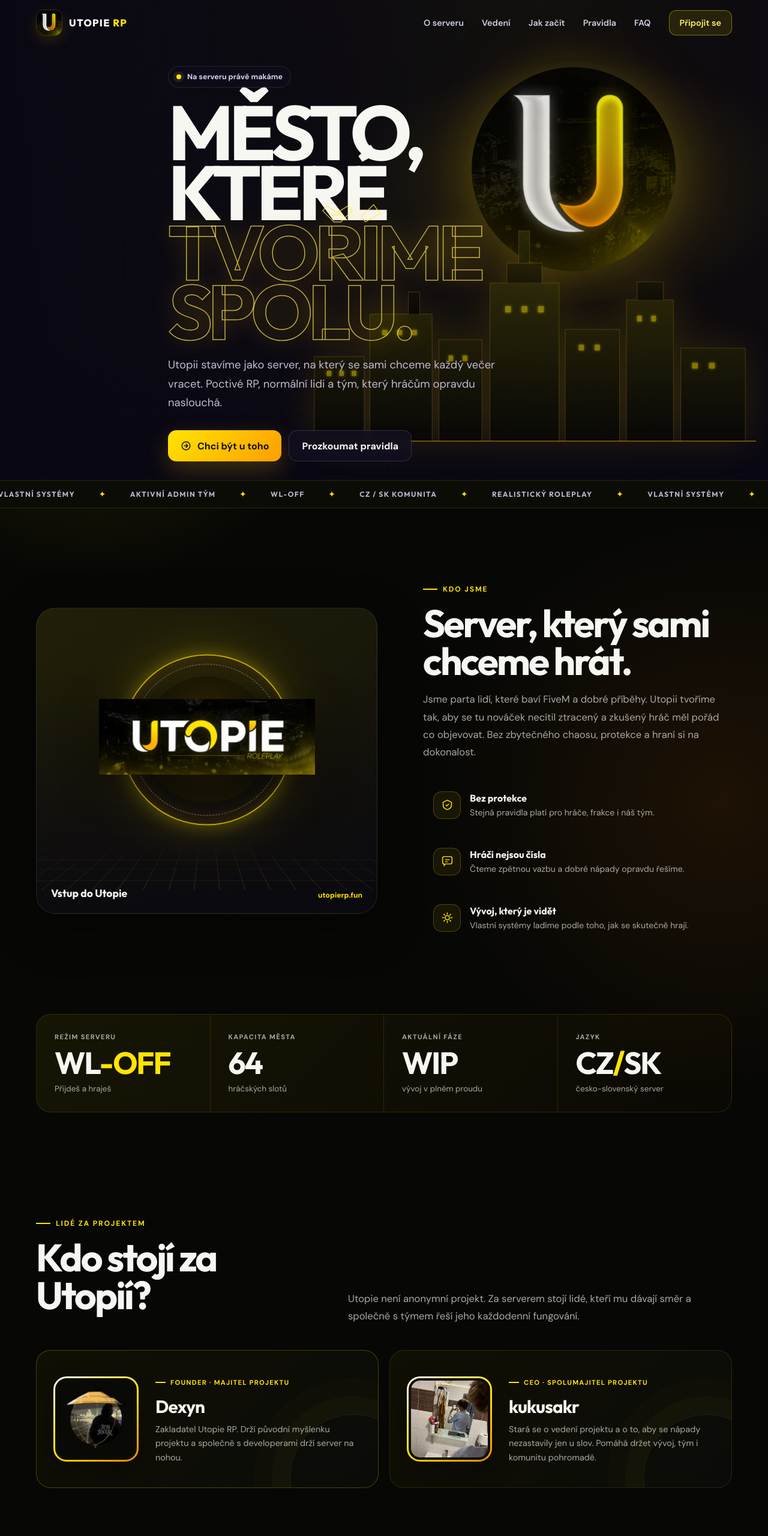
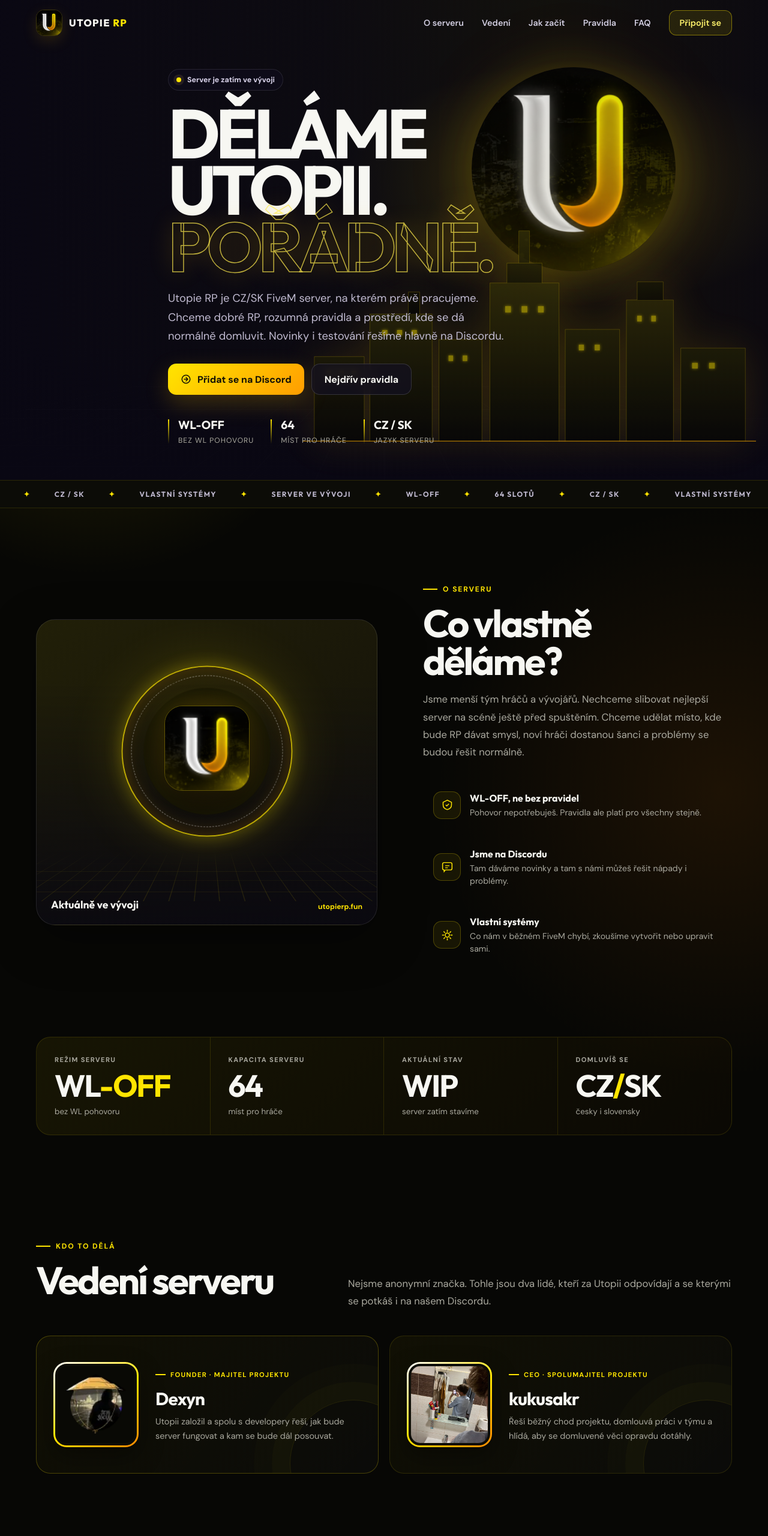
Before and after one commit to KukusakR/utopieweb, a plain HTML site: page index.html in a window 1280 px wide. Shown: the top 2560 px of the page at 60% size. Drawn offline with Linux system fonts and the light colour scheme.

Commit message:
Update index.html

```diff
--- a/index.html
+++ b/index.html
@@ -179,7 +179,7 @@
       backdrop-filter: blur(12px);
     }
     .status-dot { width: 8px; height: 8px; border-radius: 50%; background: var(--warning); box-shadow: 0 0 0 5px rgba(255,205,106,.1); }
-    .hero h1 { max-width: 700px; margin-bottom: 24px; font-size: clamp(4rem, 10vw, 8.4rem); line-height: .78; letter-spacing: -.065em; text-transform: uppercase; }
+    .hero h1 { max-width: 700px; margin-bottom: 24px; font-size: clamp(4rem, 9vw, 7.4rem); line-height: .82; letter-spacing: -.065em; text-transform: uppercase; }
     .hero h1 span { display: block; color: transparent; -webkit-text-stroke: 1.5px rgba(255,236,76,.72); text-shadow: 0 0 42px rgba(255,193,0,.16); }
     .hero-copy { max-width: 570px; margin-bottom: 30px; color: #c1bbd1; font-size: clamp(1rem, 1.7vw, 1.15rem); line-height: 1.7; }
     .hero-actions { display: flex; flex-wrap: wrap; gap: 12px; }
@@ -231,7 +231,7 @@
     .portal-ring::before, .portal-ring::after { content: ""; position: absolute; border-radius: inherit; }
     .portal-ring::before { inset: 14px; border: 1px dashed rgba(255,255,255,.46); animation: spin 18s linear infinite; }
     .portal-ring::after { inset: 35px; background: radial-gradient(circle, rgba(255,255,255,.8), rgba(255,229,0,.42) 4%, rgba(255,133,0,.09) 32%, rgba(8,8,5,.88) 70%); box-shadow: inset 0 0 55px rgba(255,229,0,.13); }
-    .showcase-logo { position: absolute; z-index: 3; left: 50%; top: 42%; width: min(72%, 360px); transform: translate(-50%,-50%); filter: drop-shadow(0 18px 30px rgba(0,0,0,.55)); }
+    .showcase-logo { position: absolute; z-index: 3; left: 50%; top: 42%; width: 142px; aspect-ratio: 1; object-fit: cover; transform: translate(-50%,-50%); border: 1px solid rgba(255,229,0,.28); border-radius: 30px; box-shadow: 0 18px 45px rgba(0,0,0,.58), 0 0 38px rgba(255,229,0,.15); }
     @keyframes spin { to { transform: rotate(360deg); } }
     .portal-floor { position: absolute; left: 50%; bottom: 0; width: 130%; height: 36%; transform: translateX(-50%) perspective(340px) rotateX(65deg); background-image: linear-gradient(rgba(255,229,0,.13) 1px, transparent 1px), linear-gradient(90deg, rgba(255,229,0,.13) 1px, transparent 1px); background-size: 32px 32px; mask-image: linear-gradient(to top, black, transparent); }
     .card-label { position: absolute; left: 24px; right: 24px; bottom: 22px; display: flex; justify-content: space-between; align-items: end; }
@@ -442,28 +442,28 @@
         <path d="M0 430h800" stroke="#ffb000" stroke-width="3" opacity=".7"/>
       </svg>
       <div class="container hero-content">
-        <div class="status-pill"><span class="status-dot"></span> Na serveru právě makáme</div>
-        <h1>MĚSTO, KTERÉ <span>TVOŘÍME SPOLU.</span></h1>
-        <p class="hero-copy">Utopii stavíme jako server, na který se sami chceme každý večer vracet. Poctivé RP, normální lidi a tým, který hráčům opravdu naslouchá.</p>
+        <div class="status-pill"><span class="status-dot"></span> Server je zatím ve vývoji</div>
+        <h1>DĚLÁME UTOPII. <span>POŘÁDNĚ.</span></h1>
+        <p class="hero-copy">Utopie RP je CZ/SK FiveM server, na kterém právě pracujeme. Chceme dobré RP, rozumná pravidla a prostředí, kde se dá normálně domluvit. Novinky i testování řešíme hlavně na Discordu.</p>
         <div class="hero-actions">
           <a class="btn btn-primary" href="#pripojit">
             <svg viewBox="0 0 24 24" fill="none" aria-hidden="true"><path d="M8 12h8m-4-4 4 4-4 4" stroke="currentColor" stroke-width="2" stroke-linecap="round" stroke-linejoin="round"/><circle cx="12" cy="12" r="9" stroke="currentColor" stroke-width="2"/></svg>
-            Chci být u toho
+            Přidat se na Discord
           </a>
-          <a class="btn btn-ghost" href="#pravidla">Prozkoumat pravidla</a>
+          <a class="btn btn-ghost" href="#pravidla">Nejdřív pravidla</a>
         </div>
         <div class="hero-meta">
-          <div><strong>WL-OFF</strong><span>Bez pohovoru</span></div>
-          <div><strong>64</strong><span>Slotů</span></div>
-          <div><strong>CZ / SK</strong><span>Komunita</span></div>
+          <div><strong>WL-OFF</strong><span>Bez WL pohovoru</span></div>
+          <div><strong>64</strong><span>Míst pro hráče</span></div>
+          <div><strong>CZ / SK</strong><span>Jazyk serveru</span></div>
         </div>
       </div>
     </section>
 
     <div class="ticker" aria-hidden="true">
       <div class="ticker-track">
-        <div class="ticker-item">Realistický RolePlay</div><div class="ticker-item">Vlastní systémy</div><div class="ticker-item">Aktivní admin tým</div><div class="ticker-item">WL-OFF</div><div class="ticker-item">CZ / SK komunita</div>
-        <div class="ticker-item">Realistický RolePlay</div><div class="ticker-item">Vlastní systémy</div><div class="ticker-item">Aktivní admin tým</div><div class="ticker-item">WL-OFF</div><div class="ticker-item">CZ / SK komunita</div>
+        <div class="ticker-item">WL-OFF</div><div class="ticker-item">64 slotů</div><div class="ticker-item">CZ / SK</div><div class="ticker-item">Vlastní systémy</div><div class="ticker-item">Server ve vývoji</div>
+        <div class="ticker-item">WL-OFF</div><div class="ticker-item">64 slotů</div><div class="ticker-item">CZ / SK</div><div class="ticker-item">Vlastní systémy</div><div class="ticker-item">Server ve vývoji</div>
       </div>
     </div>
 
@@ -471,17 +471,17 @@
       <div class="container intro-grid">
         <div class="portal-card reveal">
           <div class="portal-ring"></div><div class="portal-floor"></div>
-          <img class="showcase-logo" src="assets/utopie-logo.png" alt="Utopie RolePlay">
-          <div class="card-label"><strong>Vstup do Utopie</strong><span>utopierp.fun</span></div>
+          <img class="showcase-logo" src="assets/utopie-avatar.png" alt="Logo Utopie RolePlay">
+          <div class="card-label"><strong>Aktuálně ve vývoji</strong><span>utopierp.fun</span></div>
         </div>
         <div class="reveal">
-          <p class="eyebrow">Kdo jsme</p>
-          <h2>Server, který sami chceme hrát.</h2>
-          <p class="section-copy">Jsme parta lidí, které baví FiveM a dobré příběhy. Utopii tvoříme tak, aby se tu nováček necítil ztracený a zkušený hráč měl pořád co objevovat. Bez zbytečného chaosu, protekce a hraní si na dokonalost.</p>
+          <p class="eyebrow">O serveru</p>
+          <h2>Co vlastně děláme?</h2>
+          <p class="section-copy">Jsme menší tým hráčů a vývojářů. Nechceme slibovat nejlepší server na scéně ještě před spuštěním. Chceme udělat místo, kde bude RP dávat smysl, noví hráči dostanou šanci a problémy se budou řešit normálně.</p>
           <div class="feature-list">
-            <div class="feature"><div class="feature-icon"><svg viewBox="0 0 24 24" fill="none"><path d="M12 3 4 7v5c0 4.8 3.4 7.8 8 9 4.6-1.2 8-4.2 8-9V7l-8-4Z" stroke="currentColor" stroke-width="1.7"/><path d="m9 12 2 2 4-4" stroke="currentColor" stroke-width="1.7"/></svg></div><div><strong>Bez protekce</strong><span>Stejná pravidla platí pro hráče, frakce i náš tým.</span></div></div>
-            <div class="feature"><div class="feature-icon"><svg viewBox="0 0 24 24" fill="none"><path d="M8 9h8m-8 4h5m-7 7 2.4-3H18a3 3 0 0 0 3-3V6a3 3 0 0 0-3-3H6a3 3 0 0 0-3 3v8a3 3 0 0 0 3 3v3Z" stroke="currentColor" stroke-width="1.7"/></svg></div><div><strong>Hráči nejsou čísla</strong><span>Čteme zpětnou vazbu a dobré nápady opravdu řešíme.</span></div></div>
-            <div class="feature"><div class="feature-icon"><svg viewBox="0 0 24 24" fill="none"><path d="M12 2v4m0 12v4M4.9 4.9l2.8 2.8m8.6 8.6 2.8 2.8M2 12h4m12 0h4M4.9 19.1l2.8-2.8m8.6-8.6 2.8-2.8" stroke="currentColor" stroke-width="1.7"/><circle cx="12" cy="12" r="4" stroke="currentColor" stroke-width="1.7"/></svg></div><div><strong>Vývoj, který je vidět</strong><span>Vlastní systémy ladíme podle toho, jak se skutečně hrají.</span></div></div>
+            <div class="feature"><div class="feature-icon"><svg viewBox="0 0 24 24" fill="none"><path d="M12 3 4 7v5c0 4.8 3.4 7.8 8 9 4.6-1.2 8-4.2 8-9V7l-8-4Z" stroke="currentColor" stroke-width="1.7"/><path d="m9 12 2 2 4-4" stroke="currentColor" stroke-width="1.7"/></svg></div><div><strong>WL-OFF, ne bez pravidel</strong><span>Pohovor nepotřebuješ. Pravidla ale platí pro všechny stejně.</span></div></div>
+            <div class="feature"><div class="feature-icon"><svg viewBox="0 0 24 24" fill="none"><path d="M8 9h8m-8 4h5m-7 7 2.4-3H18a3 3 0 0 0 3-3V6a3 3 0 0 0-3-3H6a3 3 0 0 0-3 3v8a3 3 0 0 0 3 3v3Z" stroke="currentColor" stroke-width="1.7"/></svg></div><div><strong>Jsme na Discordu</strong><span>Tam dáváme novinky a tam s námi můžeš řešit nápady i problémy.</span></div></div>
+            <div class="feature"><div class="feature-icon"><svg viewBox="0 0 24 24" fill="none"><path d="M12 2v4m0 12v4M4.9 4.9l2.8 2.8m8.6 8.6 2.8 2.8M2 12h4m12 0h4M4.9 19.1l2.8-2.8m8.6-8.6 2.8-2.8" stroke="currentColor" stroke-width="1.7"/><circle cx="12" cy="12" r="4" stroke="currentColor" stroke-width="1.7"/></svg></div><div><strong>Vlastní systémy</strong><span>Co nám v běžném FiveM chybí, zkoušíme vytvořit nebo upravit sami.</span></div></div>
           </div>
         </div>
       </div>
@@ -489,27 +489,27 @@
 
     <section class="stats-wrap">
       <div class="container stats reveal">
-        <div class="stat"><small>Režim serveru</small><strong>WL<em>-OFF</em></strong><p>Přijdeš a hraješ</p></div>
-        <div class="stat"><small>Kapacita města</small><strong>64</strong><p>hráčských slotů</p></div>
-        <div class="stat"><small>Aktuální fáze</small><strong>WIP</strong><p>vývoj v plném proudu</p></div>
-        <div class="stat"><small>Jazyk</small><strong>CZ<em>/</em>SK</strong><p>česko-slovenský server</p></div>
+        <div class="stat"><small>Režim serveru</small><strong>WL<em>-OFF</em></strong><p>bez WL pohovoru</p></div>
+        <div class="stat"><small>Kapacita serveru</small><strong>64</strong><p>míst pro hráče</p></div>
+        <div class="stat"><small>Aktuální stav</small><strong>WIP</strong><p>server zatím stavíme</p></div>
+        <div class="stat"><small>Domluvíš se</small><strong>CZ<em>/</em>SK</strong><p>česky i slovensky</p></div>
       </div>
     </section>
 
     <section class="team" id="vedeni">
       <div class="container">
         <div class="section-head reveal">
-          <div><p class="eyebrow">Lidé za projektem</p><h2>Kdo stojí za Utopií?</h2></div>
-          <p class="section-copy">Utopie není anonymní projekt. Za serverem stojí lidé, kteří mu dávají směr a společně s týmem řeší jeho každodenní fungování.</p>
+          <div><p class="eyebrow">Kdo to dělá</p><h2>Vedení serveru</h2></div>
+          <p class="section-copy">Nejsme anonymní značka. Tohle jsou dva lidé, kteří za Utopii odpovídají a se kterými se potkáš i na našem Discordu.</p>
         </div>
         <div class="team-grid">
           <article class="owner-card founder reveal">
             <div class="owner-photo-wrap"><img class="owner-photo dexyn" src="assets/dexyn.png" alt="Profilová fotografie Dexyna"></div>
-            <div class="owner-info"><span class="owner-role">Founder · Majitel projektu</span><h3>Dexyn</h3><p>Zakladatel Utopie RP. Drží původní myšlenku projektu a společně s developerami drží server na nohou.</p></div>
+            <div class="owner-info"><span class="owner-role">Founder · Majitel projektu</span><h3>Dexyn</h3><p>Utopii založil a spolu s developery řeší, jak bude server fungovat a kam se bude dál posouvat.</p></div>
           </article>
           <article class="owner-card reveal">
             <div class="owner-photo-wrap"><img class="owner-photo kukusakr" src="assets/kukusakr.png" alt="Profilová fotografie kukusáka"></div>
-            <div class="owner-info"><span class="owner-role">CEO · Spolumajitel projektu</span><h3>kukusakr</h3><p>Stará se o vedení projektu a o to, aby se nápady nezastavily jen u slov. Pomáhá držet vývoj, tým i komunitu pohromadě.</p></div>
+            <div class="owner-info"><span class="owner-role">CEO · Spolumajitel projektu</span><h3>kukusakr</h3><p>Řeší běžný chod projektu, domlouvá práci v týmu a hlídá, aby se domluvené věci opravdu dotáhly.</p></div>
           </article>
         </div>
       </div>
@@ -517,18 +517,18 @@
 
     <section class="steps" id="jak-zacit">
       <div class="container">
-        <div class="section-head reveal"><div><p class="eyebrow">Žádná věda</p><h2>Jak se dostat do města?</h2></div><p class="section-copy">Whitelist pohovor u nás nepotřebuješ. Přijď na Discord, mrkni na pravidla a až otevřeme, můžeš rovnou hrát.</p></div>
+        <div class="section-head reveal"><div><p class="eyebrow">Jak začít</p><h2>Chceš si zahrát?</h2></div><p class="section-copy">Whitelist pohovor dělat nemusíš. Než server spustíme, stačí být na Discordu, projít ověřením a přečíst si pravidla.</p></div>
         <div class="steps-grid">
-          <article class="step-card reveal"><div class="step-num">01</div><h3>Stav se na Discordu</h3><p>Ověř se, pozdrav komunitu a sleduj oznámení. Vše důležité dáváme právě tam.</p></article>
-          <article class="step-card reveal"><div class="step-num">02</div><h3>Mrkni na pravidla</h3><p>Není potřeba se je učit nazpaměť. Hlavní je chápat, že společně tvoříme příběh, ne deathmatch.</p></article>
-          <article class="step-card reveal"><div class="step-num">03</div><h3>Přines dobrou postavu</h3><p>Nemusí mít deset stran lore. Stačí uvěřitelné jméno, pár cílů a chuť reagovat na ostatní.</p></article>
+          <article class="step-card reveal"><div class="step-num">01</div><h3>Přijď na Discord</h3><p>Proveď ověření a sleduj oznámení. Termín spuštění i testování dáme vědět právě tam.</p></article>
+          <article class="step-card reveal"><div class="step-num">02</div><h3>Přečti si pravidla</h3><p>Nemusíš je odříkat zpaměti. Potřebujeme ale, abys věděl, co je metagaming, FearRP nebo RDM.</p></article>
+          <article class="step-card reveal"><div class="step-num">03</div><h3>Vymysli si postavu</h3><p>Stačí normální jméno, základní příběh a představa, co chce tvoje postava ve městě dělat.</p></article>
         </div>
       </div>
     </section>
 
     <section class="rules" id="pravidla">
       <div class="container">
-        <div class="section-head reveal"><div><p class="eyebrow">Ať víme, na čem jsme</p><h2>Pravidla Utopie RP</h2></div><p class="section-copy">Nechceme chytat lidi za slovíčka. Pravidla drží hru fér a příjemnou pro všechny; každou situaci proto posuzujeme i podle kontextu a zdravého rozumu.</p></div>
+        <div class="section-head reveal"><div><p class="eyebrow">Než se připojíš</p><h2>Pravidla Utopie RP</h2></div><p class="section-copy">Pravidel je víc, protože chceme předejít zbytečným hádkám. Neřešíme každé přeřeknutí, ale úmyslné kazení hry ostatním tolerovat nebudeme.</p></div>
         <div class="rules-layout">
           <aside class="rules-side reveal">
             <strong>Kategorie</strong>
@@ -673,13 +673,13 @@
 
     <section class="faq" id="faq">
       <div class="container faq-grid">
-        <div class="reveal"><p class="eyebrow">Na co se ptáte nejčastěji</p><h2>Časté dotazy</h2><p class="section-copy">Něco tu chybí? Napiš nám normálně na Discordu nebo otevři ticket. Ozveme se, jakmile budeme moct.</p></div>
+        <div class="reveal"><p class="eyebrow">Rychlé odpovědi</p><h2>Časté dotazy</h2><p class="section-copy">Nenašel jsi odpověď? Zeptej se na Discordu nebo otevři ticket. Nemusíš psát sloh, stačí stručně popsat, co potřebuješ.</p></div>
         <div class="faq-list reveal">
-          <details class="faq-item" open><summary>Potřebuji whitelist?</summary><p>Ne. Utopie RP funguje v režimu WL-OFF, takže neabsolvuješ pohovor. Musíš však být ověřený/á na Discordu, nemít blacklist a dodržovat pravidla.</p></details>
-          <details class="faq-item"><summary>Je server už spuštěný?</summary><p>Zatím je ve fázi vývoje. Na Discordu zveřejňujeme novinky, ukázky systémů a termíny testování.</p></details>
-          <details class="faq-item"><summary>Mohu založit frakci nebo podnik?</summary><p>Ano, kvalitní nápady vítáme. Připrav stručný koncept, cíle frakce a způsob, jakým obohatí RP ostatních, a pošli ho přes ticket.</p></details>
-          <details class="faq-item"><summary>Co dělat, když narazím na bug?</summary><p>Bug nezneužívej a co nejdříve ho nahlas v ticketu. Přilož popis, postup, screenshot nebo video, pokud je máš.</p></details>
-          <details class="faq-item"><summary>Jak se odvolám proti trestu?</summary><p>Vytvoř ticket, popiš situaci věcně a přilož důkazy. Odvolání řeší jiný člen týmu, pokud je to možné.</p></details>
+          <details class="faq-item" open><summary>Potřebuji whitelist?</summary><p>Ne. Máme WL-OFF, takže žádný pohovor dělat nebudeš. Potřebuješ jen ověřený Discord, čistý blacklist a přečtená pravidla.</p></details>
+          <details class="faq-item"><summary>Je server už spuštěný?</summary><p>Ještě ne, pořád na něm pracujeme. Až budeme znát datum spuštění nebo testu, oznámíme ho na Discordu.</p></details>
+          <details class="faq-item"><summary>Mohu založit frakci nebo podnik?</summary><p>Ano. Napiš nám, co chceš hrát, jak si to představuješ a co to přinese ostatním hráčům. Nemusí to být profesionální prezentace.</p></details>
+          <details class="faq-item"><summary>Co mám dělat, když najdu chybu?</summary><p>Nezkoušej ji zneužít. Otevři ticket a pošli krátký popis, případně screenshot nebo video. Čím přesnější informace dostaneme, tím rychleji ji najdeme.</p></details>
+          <details class="faq-item"><summary>Jak se odvolám proti trestu?</summary><p>Otevři ticket, popiš situaci bez nadávek a přilož celý záznam, pokud ho máš. Odvolání se pokusí zkontrolovat někdo jiný než člověk, který trest udělil.</p></details>
         </div>
       </div>
     </section>
@@ -687,9 +687,9 @@
     <section class="cta-section" id="pripojit">
       <div class="container">
         <div class="cta-card reveal">
-          <p class="eyebrow">Brána se otevírá</p>
-          <h2>Tak co, potkáme se ve městě?</h2>
-          <p>Přidej se na náš Discord a buď u toho od začátku. Uvidíš novinky z vývoje, poznáš komunitu a nic důležitého ti neuteče.</p>
+          <p class="eyebrow">Utopie RP</p>
+          <h2>Chceš být u spuštění?</h2>
+          <p>Přijď na Discord. Dáváme tam ukázky z vývoje, hledáme lidi na testování a později tam oznámíme i datum otevření serveru.</p>
           <div class="hero-actions">
             <a class="btn btn-primary discord-link" href="https://discord.gg/TkKKZeGv8b" target="_blank" rel="noopener">Připojit se na Discord</a>
             <button class="btn btn-ghost copy-connect" type="button" data-connect="connect utopierp.fun">Kopírovat connect příkaz</button>
```
